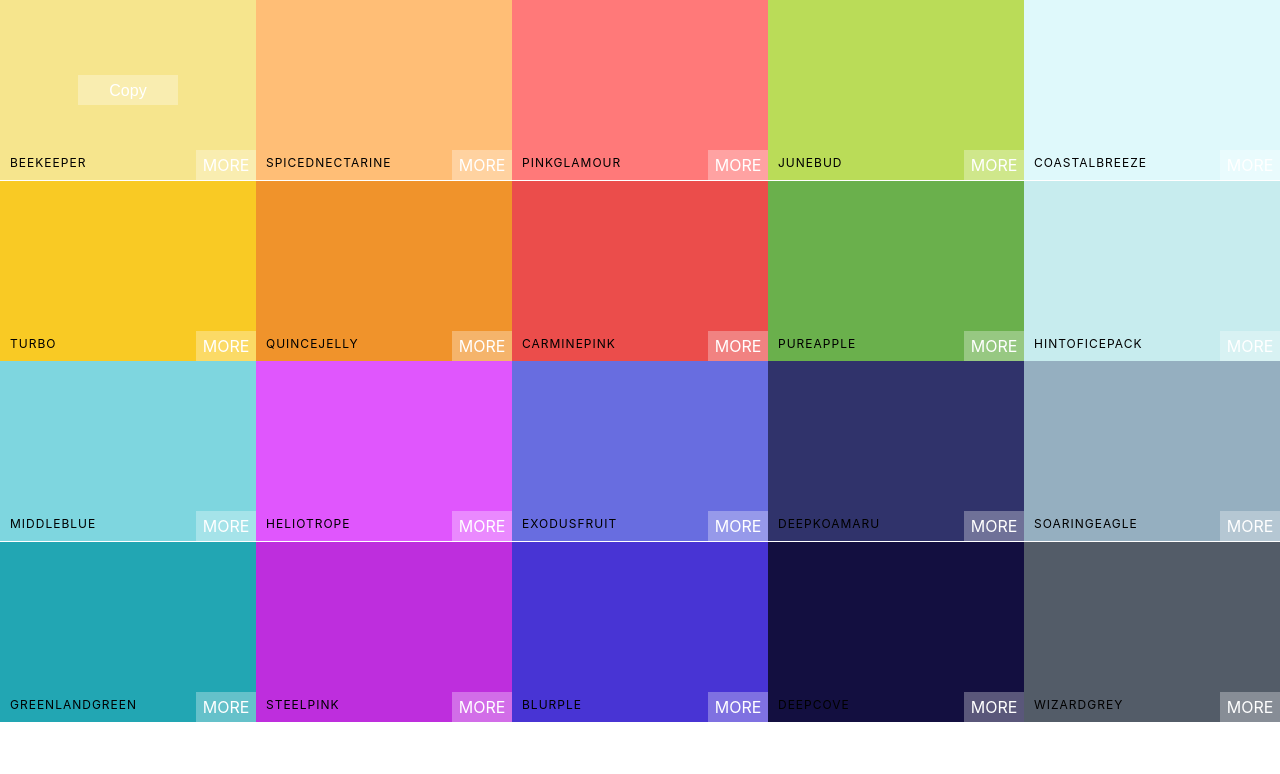
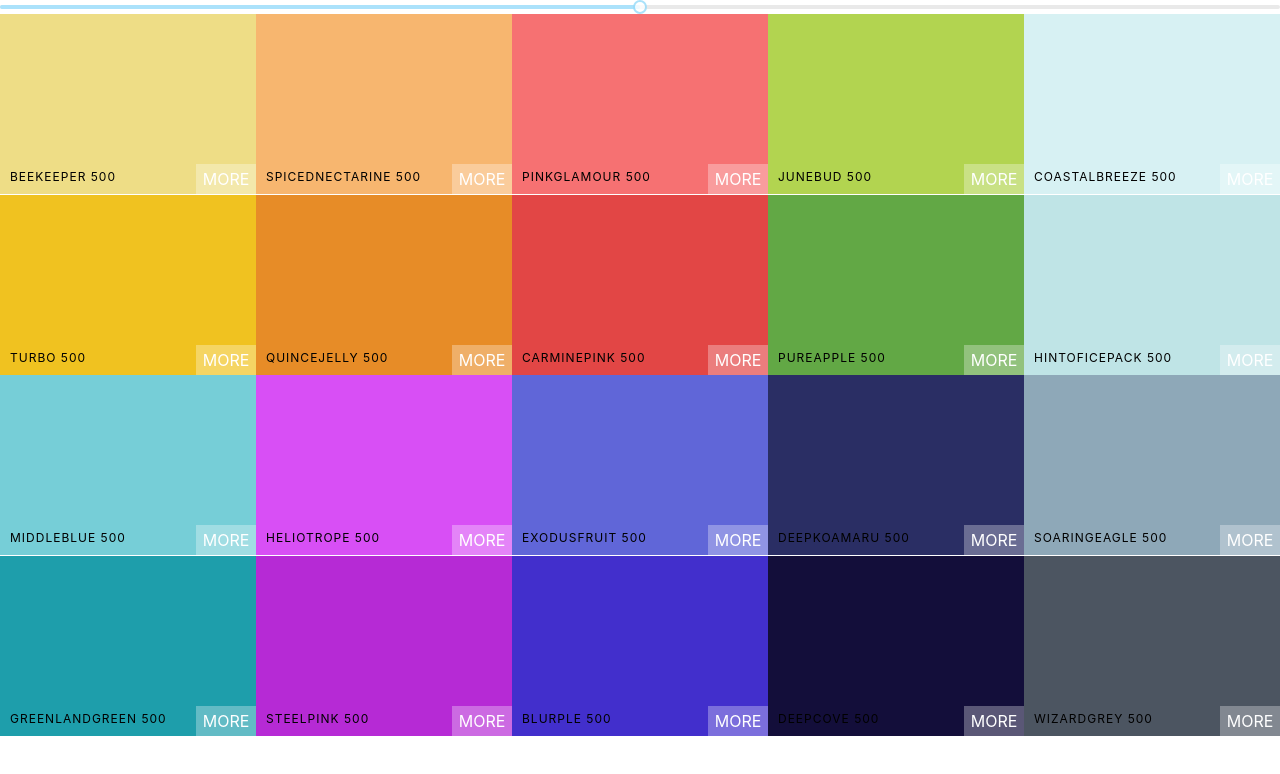
Before and after one commit to cjp0116/color-picker, a React (Create React App) app: page / in a window 1280 px wide. Shown: the top 774 px of the page. Built offline with nearby package versions, Linux system fonts and the light colour scheme.

Commit message:
add slider unstyled

```diff
--- a/package.json
+++ b/package.json
@@ -7,6 +7,7 @@
     "@testing-library/react": "^13.1.1",
     "@testing-library/user-event": "^13.5.0",
     "chroma-js": "^2.4.2",
+    "rc-slider": "^10.0.0",
     "react": "^18.0.0",
     "react-copy-to-clipboard": "^5.1.0",
     "react-dom": "^18.0.0",
--- a/src/App.js
+++ b/src/App.js
@@ -3,11 +3,10 @@ import seedColors from './seedColors';
 import { generatePallete } from './colorHelpers';
 
 function App() {
-  const test = generatePallete(seedColors[4])
-  console.log("🚀 ~ file: App.js ~ line 8 ~ App ~ test", test)
+  // const test = generatePallete(seedColors[4])
   return (
     <div className="App">
-      <Palette palette={seedColors[4]} />
+      <Palette palette={generatePallete(seedColors[4])} />
     </div>
   );
 }
--- a/src/colorHelpers.js
+++ b/src/colorHelpers.js
@@ -18,7 +18,8 @@ const generatePallete = (starterPallette) => {
         name: `${color.name} ${levels[i]}`,
         id: color.name.toLowerCase().replace(/ /g, "-"),
         hex: scale[i],
-        rgb: chroma(scale[i]).css()
+        rgb: chroma(scale[i]).css(),
+        rgba: chroma(scale[i]).css().replace('rgb', 'rgba').replace(")", ",1.0)")
       })
     }
   }
--- a/src/components/Palette.jsx
+++ b/src/components/Palette.jsx
@@ -1,16 +1,20 @@
-import React from 'react'
+import React, { useState } from 'react'
 import Colorbox from './Colorbox';
 import "./Palette.css";
 
-const Palette = (props) => {
-  console.log(props);
+import Slider from 'rc-slider';
+import 'rc-slider/assets/index.css';
 
+const Palette = ({ palette: { colors } }) => {
+  const [level, setLevel] = useState(500)
+  const changeLevel = (level) => { setLevel(level) }
   return (
     <div className="Palette">
+      <Slider step={100} defaultValue={level} min={100} max={900} onAfterChange={changeLevel} />
       {/* Navbar Goes here */}
       <div className="Palette-colors">
-        {props.palette.colors.map(color => (
-          <Colorbox background={color.color} name={color.name} />
+        {colors[level].map(({ hex, name }) => (
+          <Colorbox background={hex} name={name} />
         ))}
       </div>
     </div>
```
Also changed, not shown: 1 other file (tests, documents, lock files or other folders).
